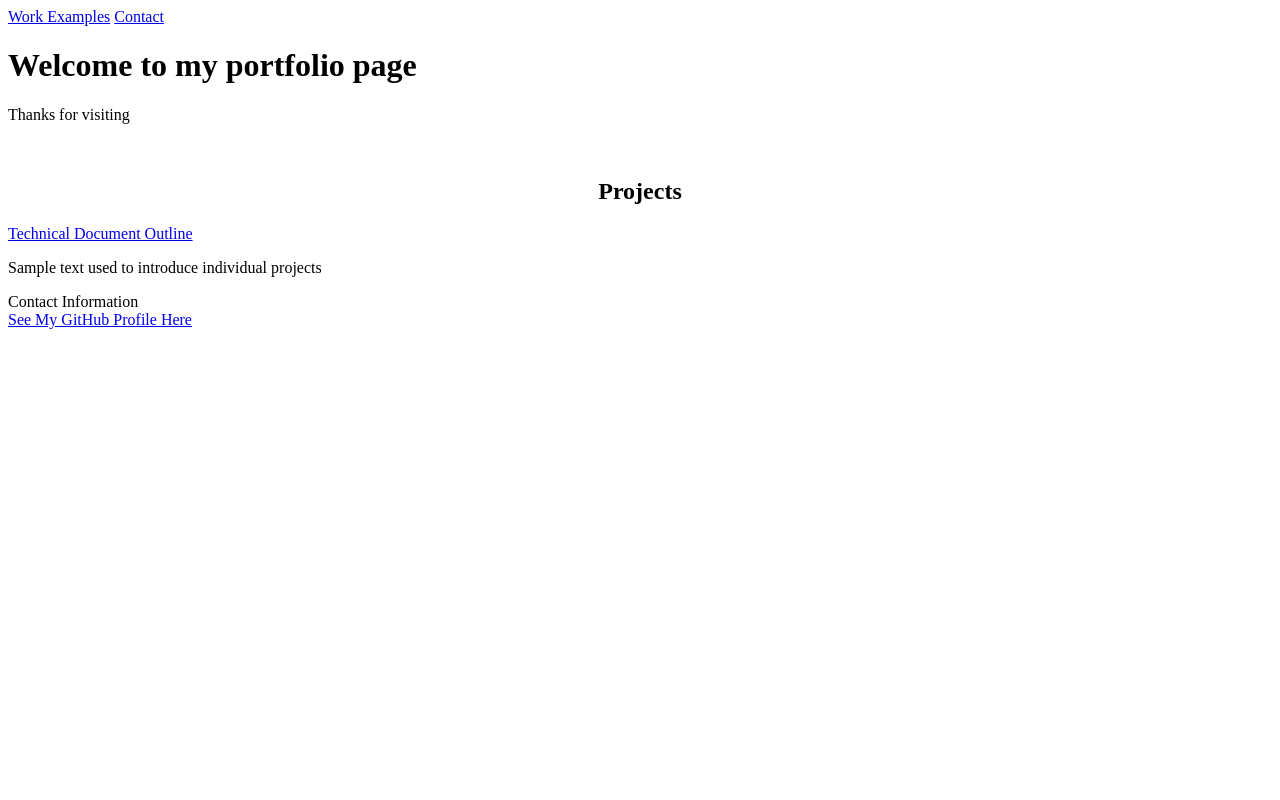
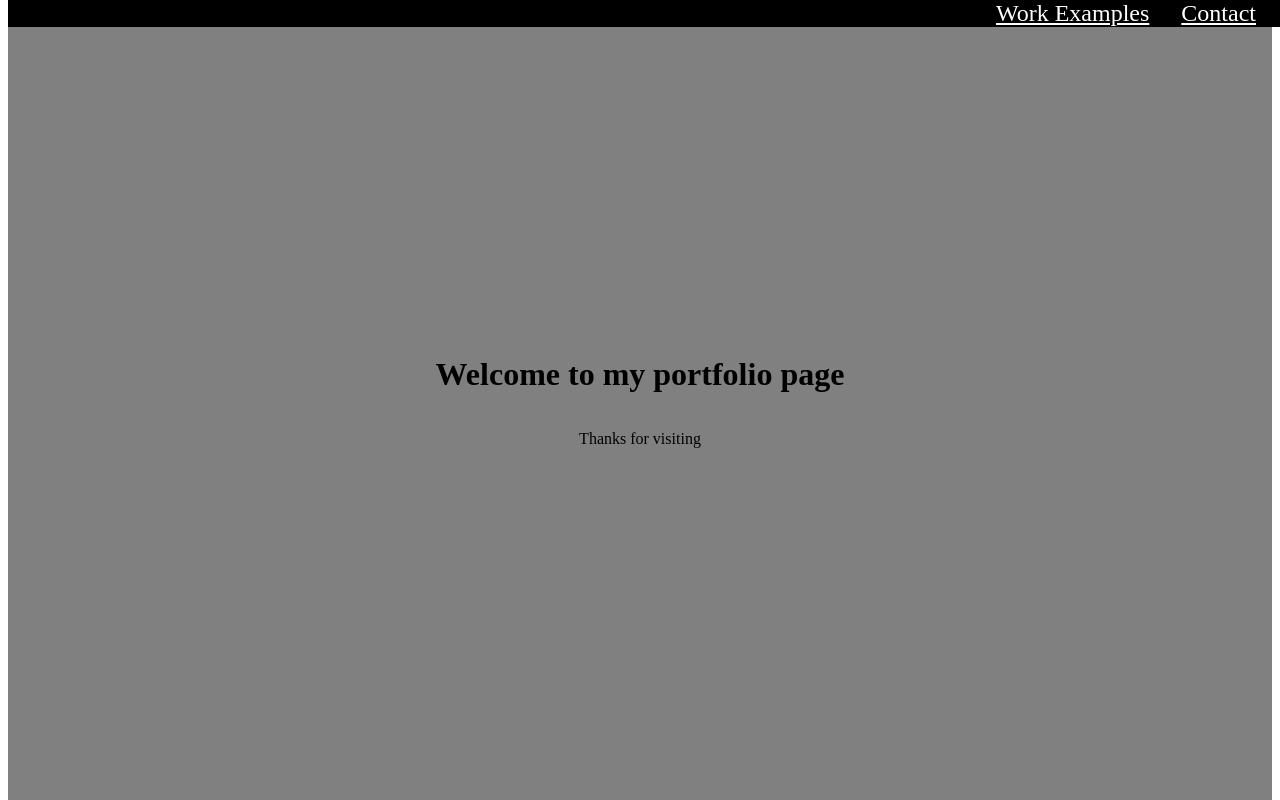
Before and after one commit to PrymalFyre/prymalFyre-website, a plain HTML site: page index.html in a window 1280 px wide. Shown: the top 800 px of the page. Drawn offline with Linux system fonts and the light colour scheme.

Commit message:
Update index.html

```diff
--- a/index.html
+++ b/index.html
@@ -1,3 +1,46 @@
+<style>
+
+.project-tile{
+
+}
+.nav-link{
+  color: white;
+  margin-right: 2rem;
+}
+#navbar{
+  display: flex;
+  justify-content: flex-end;
+  background-color: black;
+  position: fixed;
+  font-size: 18pt;
+  margin: 0;
+  padding: 0;
+  top: 0;
+  width: 100%;
+}
+#main-container{
+  background-color: gray;
+}
+#welcome-section{
+  display: flex;
+  background-color: gray;
+  height: 100vh;
+  justify-content: center;
+  align-items: center;
+  flex-direction: column;
+
+}
+#projects{
+  background-color:lightgray;
+  justify-content: center;
+}
+@media(min-height:300px){
+
+}
+</style>
+
+
+
 <main id="main-container">
   <!--navbar section-->
 <nav id="navbar">
```
